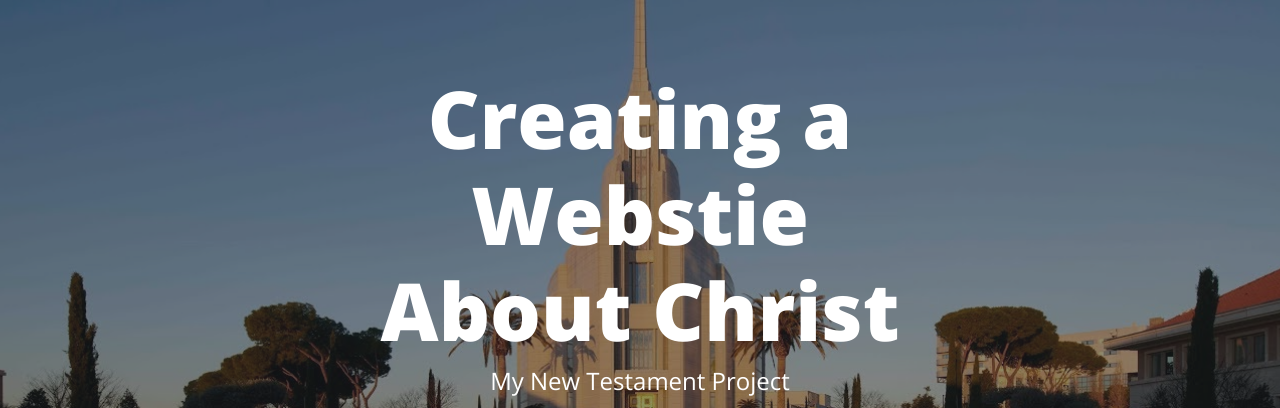
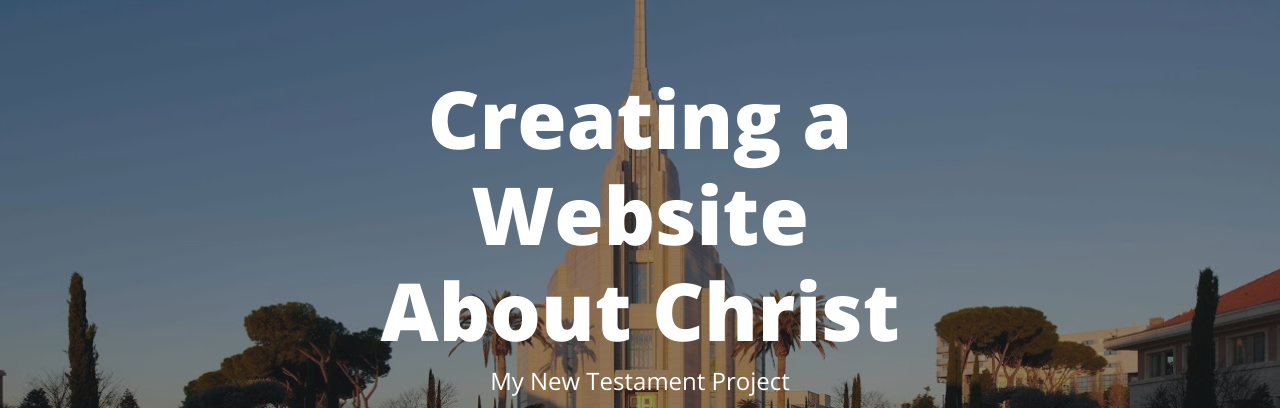
Before and after one commit to Mistborn07/NewTestamentProject, a plain HTML site: page index.html in a window 1280 px wide. Shown: the part 138-546 px from the top of the page. Drawn offline with nearby package versions, Linux system fonts and the light colour scheme.

Commit message:
Add files via upload

```diff
--- a/index.html
+++ b/index.html
@@ -88,7 +88,7 @@
         <div class="row gx-4 gx-lg-5 justify-content-center">
           <div class="col-md-10 col-lg-8 col-xl-7">
             <div class="site-heading">
-              <h1>Creating a Webstie About Christ</h1>
+              <h1>Creating a Website About Christ</h1>
               <span class="subheading">My New Testament Project</span>
             </div>
           </div>
```
